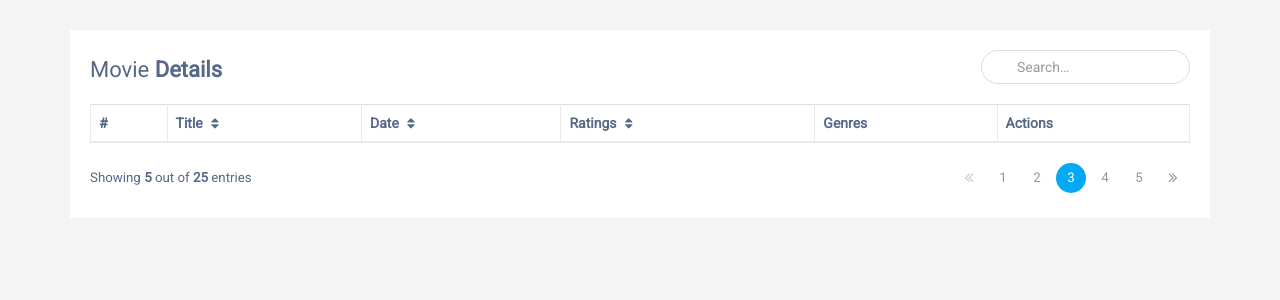
After one commit to hzlmy2002/filmCollection, a Flask app: template backend/templates/test.html in a window 1280 px wide. The commit adds this page. Shown: the top 300 px of the page. Run offline with Flask 2, Linux system fonts and the light colour scheme; the template is opened without the code that fills it, so the values that code supplies are empty; some libraries are stand-ins or nearby versions.

Commit message:
using vanilla bootstrap without datatable

```diff
--- a/backend/app.py
+++ b/backend/app.py
@@ -1,18 +1,27 @@
 from conn import dbConnection
 from flask import Flask, render_template
-from flask_restx import Api
+from flask_restx import Api, Resource
+from visual_browsing import VisualBrowsing, TableFilters, TableSorting
 from uc12 import ViewTitle, ViewDetails
-
 from uc3 import analyseGeneralRatingAPI, analyseRatingByGenresAPI, analyseRatingSameGenresAPI
 
 app = Flask(__name__)
+api = Api(app, doc='/api/docs')
 conn = None
-api = Api(app)
+
+#namespace of the API
+api_ns = api.namespace('api', description= 'Example')
+
+#add API
+api.add_resource(analyseGeneralRatingAPI, '/api/v1/rating/general/<int:movieID>')
+api.add_resource(analyseRatingByGenresAPI, '/api/v1/rating/genres/<int:movieID>/<int:genreID>')
+api.add_resource(analyseRatingSameGenresAPI, '/api/v1/rating/samegenres/<int:movieID>')
 
 class DBManager: #TODO: separate file
     def __init__(self):
         self.connection = dbConnection
         self.cursor = self.connection.cursor()
+        self.visual_browsing = VisualBrowsing()
 
 
     # title, date, genre, ratings
@@ -39,24 +48,46 @@ class DBManager: #TODO: separate file
     def format_genres_to_string(self):
         pass
 
-api.add_resource(analyseGeneralRatingAPI, '/api/v1/rating/general/<int:movieID>')
-api.add_resource(analyseRatingByGenresAPI, '/api/v1/rating/genres/<int:movieID>/<int:genreID>')
-api.add_resource(analyseRatingSameGenresAPI, '/api/v1/rating/samegenres/<int:movieID>')
 
-@app.route("/movies") #TODO: seperate display for swagger API and
-def movieTable():
+@api_ns.route('/movies')
+class Example(Resource):
+    def get(self):
+        payload = {'hello': 'world'}
+        return payload
+
+
+#frontend route
+@app.route('/movies', methods=['GET']) #TODO: fix this to show at '/' endpoint
+def index():
     global conn
     if not conn:
         print("Connecting db...")
         conn = DBManager()
     print("DB is connected")
     print("inside movie table")
-    titles, dates, ratings = conn.query_table_data()
-    data_rows = len(titles)
+    # titles, dates, ratings = conn.query_table_data()
+    # data_rows = len(titles)
+    filters: TableFilters = {
+        'present': False,
+        'date': None,
+        'genre': None,
+        'rating': None
+    }
+    sorting: TableSorting = {
+        'present': False,
+        'asc': None,
+        'field': None
+    }
+    movie_pl = conn.visual_browsing.get_films_data(filters, sorting)
+    data_rows = len(movie_pl)
     #print(data)
 
-    return render_template('table_copy.html', data_rows=data_rows, titles=titles, dates=dates, ratings=ratings)
+    return render_template('test.html',data_rows=data_rows, movies=movie_pl)
 
+
+# @app.route('/movies/api/movie_data')
+# def movie_data():
+#     query = VisualBrowsing
 
 if __name__ == '__main__':
     app.run(debug=True,host='0.0.0.0',port=8000)
--- /dev/null
+++ b/backend/templates/test.html
@@ -0,0 +1,195 @@
+<!DOCTYPE html>
+<html lang="en">
+<head>
+<meta charset="utf-8">
+<meta http-equiv="X-UA-Compatible" content="IE=edge">
+<meta name="viewport" content="width=device-width, initial-scale=1">
+<title>Bootstrap Simple Data Table</title>
+<link href="https://fonts.googleapis.com/css?family=Roboto" rel="stylesheet">
+<link rel="stylesheet" href="https://fonts.googleapis.com/icon?family=Material+Icons">
+<link rel="stylesheet" href="https://maxcdn.bootstrapcdn.com/font-awesome/4.7.0/css/font-awesome.min.css">
+<link rel="stylesheet" href="https://maxcdn.bootstrapcdn.com/bootstrap/3.3.7/css/bootstrap.min.css">
+<script src="https://ajax.googleapis.com/ajax/libs/jquery/1.12.4/jquery.min.js"></script>
+<script src="https://maxcdn.bootstrapcdn.com/bootstrap/3.3.7/js/bootstrap.min.js"></script>
+<style>
+    body {
+        color: #566787;
+        background: #f5f5f5;
+		font-family: 'Roboto', sans-serif;
+	}
+    .table-responsive {
+        margin: 30px 0;
+    }
+	.table-wrapper {
+		min-width: 1000px;
+        background: #fff;
+        padding: 20px;
+        box-shadow: 0 1px 1px rgba(0,0,0,.05);
+    }
+	.table-title {
+        padding-bottom: 10px;
+        margin: 0 0 10px;
+    }
+    .table-title h2 {
+        margin: 8px 0 0;
+        font-size: 22px;
+    }
+    .search-box {
+        position: relative;
+        float: right;
+    }
+    .search-box input {
+        height: 34px;
+        border-radius: 20px;
+        padding-left: 35px;
+        border-color: #ddd;
+        box-shadow: none;
+    }
+	.search-box input:focus {
+		border-color: #3FBAE4;
+	}
+    .search-box i {
+        color: #a0a5b1;
+        position: absolute;
+        font-size: 19px;
+        top: 8px;
+        left: 10px;
+    }
+    table.table tr th, table.table tr td {
+        border-color: #e9e9e9;
+    }
+    table.table-striped tbody tr:nth-of-type(odd) {
+    	background-color: #fcfcfc;
+	}
+	table.table-striped.table-hover tbody tr:hover {
+		background: #f5f5f5;
+	}
+    table.table th i {
+        font-size: 13px;
+        margin: 0 5px;
+        cursor: pointer;
+    }
+    table.table td:last-child {
+        width: 130px;
+    }
+    table.table td a {
+        color: #a0a5b1;
+        display: inline-block;
+        margin: 0 5px;
+    }
+	table.table td a.view {
+        color: #03A9F4;
+    }
+    table.table td a.edit {
+        color: #FFC107;
+    }
+    table.table td a.delete {
+        color: #E34724;
+    }
+    table.table td i {
+        font-size: 19px;
+    }
+    .pagination {
+        float: right;
+        margin: 0 0 5px;
+    }
+    .pagination li a {
+        border: none;
+        font-size: 95%;
+        width: 30px;
+        height: 30px;
+        color: #999;
+        margin: 0 2px;
+        line-height: 30px;
+        border-radius: 30px !important;
+        text-align: center;
+        padding: 0;
+    }
+    .pagination li a:hover {
+        color: #666;
+    }
+    .pagination li.active a {
+        background: #03A9F4;
+    }
+    .pagination li.active a:hover {
+        background: #0397d6;
+    }
+	.pagination li.disabled i {
+        color: #ccc;
+    }
+    .pagination li i {
+        font-size: 16px;
+        padding-top: 6px
+    }
+    .hint-text {
+        float: left;
+        margin-top: 6px;
+        font-size: 95%;
+    }
+</style>
+<script>
+$(document).ready(function(){
+	$('[data-toggle="tooltip"]').tooltip();
+});
+</script>
+</head>
+<body>
+    <div class="container">
+        <div class="table-responsive">
+            <div class="table-wrapper">
+                <div class="table-title">
+                    <div class="row">
+                        <div class="col-sm-8"><h2>Movie <b>Details</b></h2></div>
+                        <div class="col-sm-4">
+                            <div class="search-box">
+                                <i class="material-icons">&#xE8B6;</i>
+                                <input type="text" class="form-control" placeholder="Search&hellip;">
+                            </div>
+                        </div>
+                    </div>
+                </div>
+                <table class="table table-striped table-hover table-bordered">
+                    <thead>
+                        <tr>
+                            <th>#</th>
+                            <th>Title <i class="fa fa-sort"></i></th>
+                            <th>Date <i class="fa fa-sort"></i></th>
+                            <th>Ratings <i class="fa fa-sort"></i></th>
+                            <th>Genres</th>
+                            <th>Actions</th>
+                        </tr>
+                    </thead>
+                    <tbody>
+                        {% for i in range(data_rows) %}
+                        <tr>
+                            <td>{{i}}</td>
+                            <td>{{ movies[i].Title }}</td>
+                            <td>{{ movies[i].Date }}</td>
+                            <td>{{ movies[i].Rotten_tomatoes_rating }}</td>
+                            <td>{{ movies[i].Genre }}</td>
+                            <td>
+                                <a href="#" class="view" title="View" data-toggle="tooltip"><i class="material-icons">&#xE417;</i></a>
+                                <a href="#" class="edit" title="Edit" data-toggle="tooltip"><i class="material-icons">&#xE254;</i></a>
+                                <a href="#" class="delete" title="Delete" data-toggle="tooltip"><i class="material-icons">&#xE872;</i></a>
+                            </td>
+                        </tr>
+                        {% endfor %}
+                    </tbody>
+                </table>
+                <div class="clearfix">
+                    <div class="hint-text">Showing <b>5</b> out of <b>25</b> entries</div>
+                    <ul class="pagination">
+                        <li class="page-item disabled"><a href="#"><i class="fa fa-angle-double-left"></i></a></li>
+                        <li class="page-item"><a href="#" class="page-link">1</a></li>
+                        <li class="page-item"><a href="#" class="page-link">2</a></li>
+                        <li class="page-item active"><a href="#" class="page-link">3</a></li>
+                        <li class="page-item"><a href="#" class="page-link">4</a></li>
+                        <li class="page-item"><a href="#" class="page-link">5</a></li>
+                        <li class="page-item"><a href="#" class="page-link"><i class="fa fa-angle-double-right"></i></a></li>
+                    </ul>
+                </div>
+            </div>
+        </div>
+    </div>
+</body>
+</html>
```
Also changed, not shown: backend/templates/table_copy.html (+6 -4 lines), backend/visual_browsing.py (+61 -23 lines).
